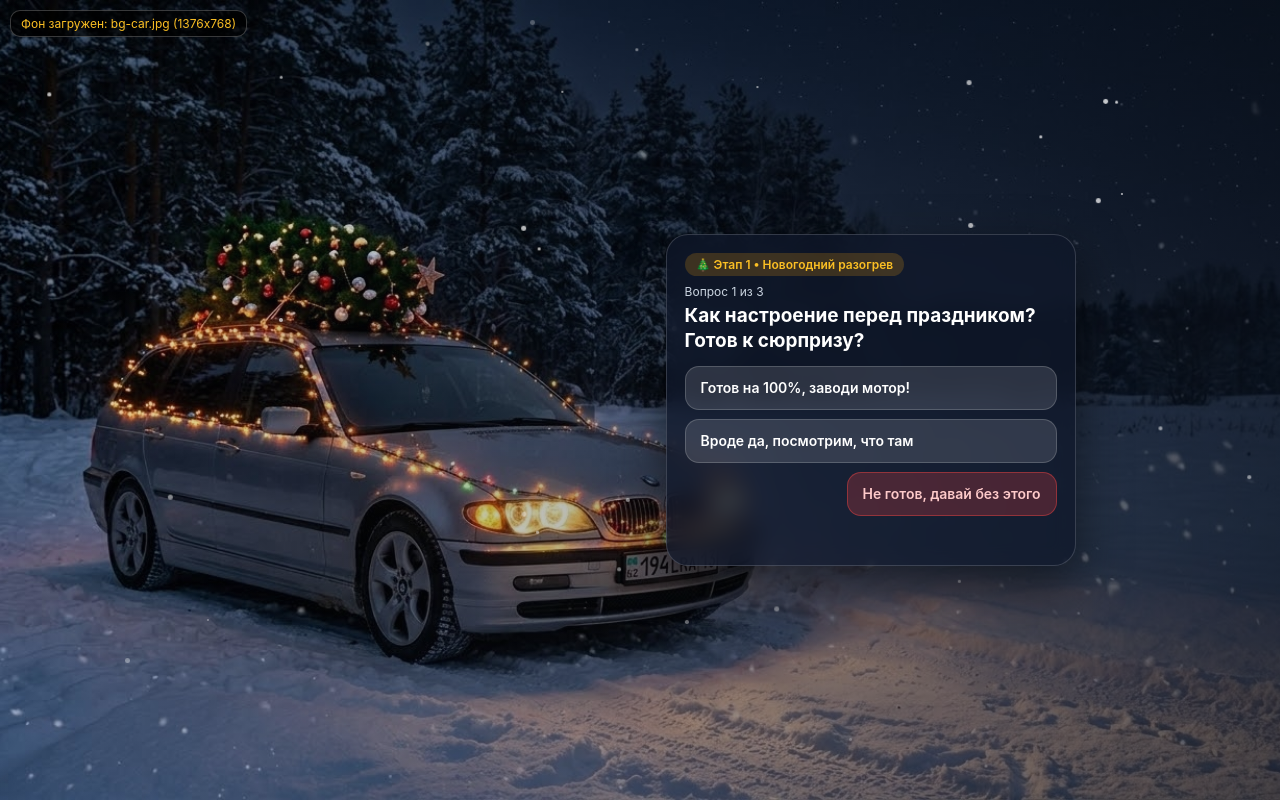
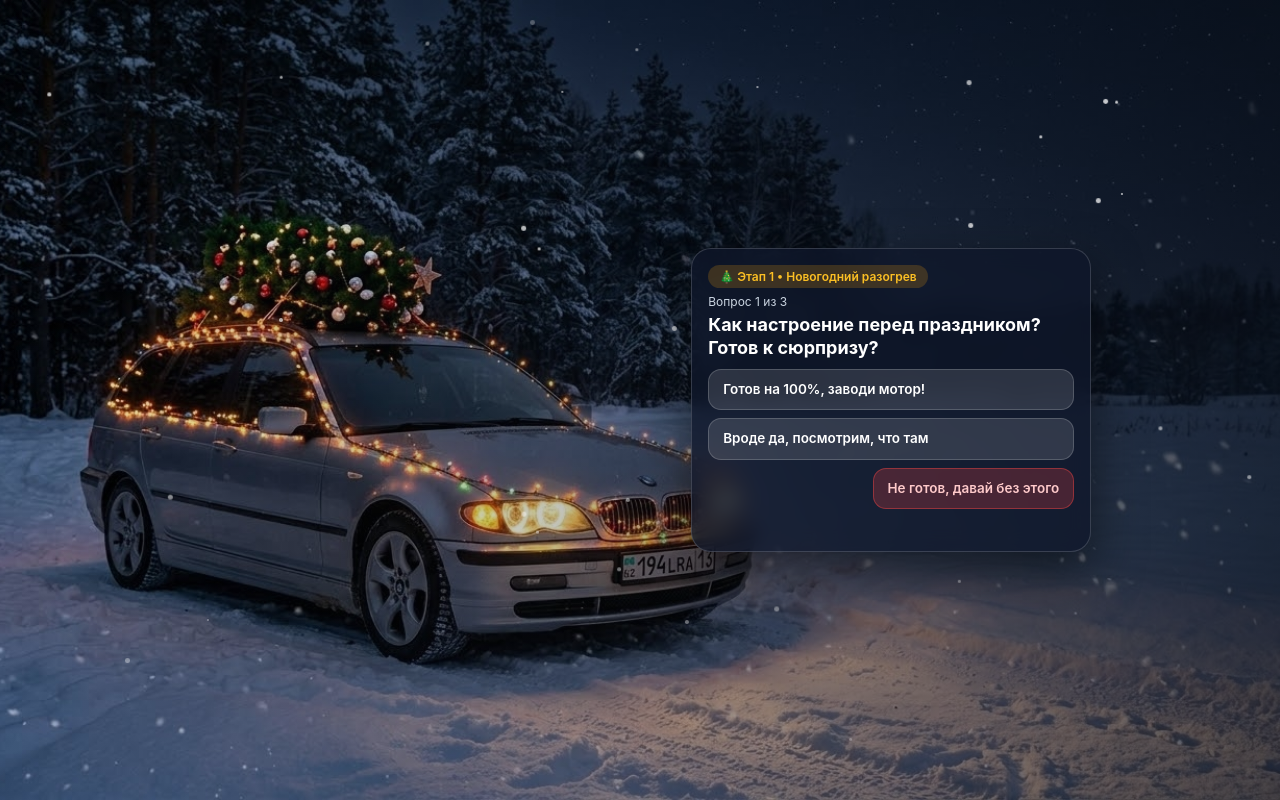
Before and after one commit to vurkumbaev-create/new-year-card, a plain HTML site: page index.html in a window 1280 px wide. Drawn offline with Linux system fonts and the light colour scheme.

Commit message:
Add files via upload

```diff
--- a/index.html
+++ b/index.html
@@ -25,7 +25,7 @@
       display: flex;
       align-items: center;
       justify-content: center;
-      padding: 16px;
+      padding: 14px;
       position: relative;
     }
 
@@ -35,7 +35,7 @@
       width: 100%;
       height: 100%;
       object-fit: cover;
-      object-position: 16% center;
+      object-position: 18% center;
       z-index: 0;
       pointer-events: none;
     }
@@ -45,8 +45,8 @@
       inset: 0;
       background: linear-gradient(
         90deg,
-        rgba(9, 13, 22, 0.05) 0%,
-        rgba(9, 13, 22, 0.30) 48%,
+        rgba(9, 13, 22, 0.04) 0%,
+        rgba(9, 13, 22, 0.28) 50%,
         rgba(9, 13, 22, 0.68) 100%
       );
       z-index: 1;
@@ -82,32 +82,17 @@
       }
     }
 
-    .debug-tag {
-      position: fixed;
-      top: 10px;
-      left: 10px;
-      z-index: 50;
-      background: rgba(0, 0, 0, 0.72);
-      border: 1px solid rgba(255, 255, 255, 0.22);
-      color: #fbbf24;
-      font-size: 12px;
-      padding: 5px 10px;
-      border-radius: 10px;
-      max-width: 90vw;
-      word-break: break-all;
-    }
-
     .card {
       position: relative;
       z-index: 10;
       width: 100%;
-      max-width: 410px;
-      background: rgba(15, 23, 42, 0.76);
+      max-width: 400px;
+      background: rgba(15, 23, 42, 0.78);
       backdrop-filter: blur(10px);
       -webkit-backdrop-filter: blur(10px);
       border: 1px solid rgba(255, 255, 255, 0.16);
-      border-radius: 22px;
-      padding: 18px;
+      border-radius: 20px;
+      padding: 16px;
       box-shadow: 0 20px 50px rgba(0, 0, 0, 0.55);
     }
 
@@ -119,44 +104,44 @@
       color: #fbbf24;
       font-size: 12px;
       font-weight: 600;
-      margin-bottom: 8px;
+      margin-bottom: 6px;
     }
 
     h2 {
-      margin: 0 0 10px;
-      font-size: 19px;
-      line-height: 1.3;
+      margin: 0 0 8px;
+      font-size: 18px;
+      line-height: 1.28;
     }
 
     p {
-      margin: 0 0 14px;
+      margin: 0 0 12px;
       color: #e2e8f0;
-      line-height: 1.45;
+      line-height: 1.42;
       font-size: 14px;
     }
 
     .q-counter {
       font-size: 12px;
       color: #cbd5e1;
-      margin-bottom: 5px;
+      margin-bottom: 4px;
     }
 
     .choices {
       position: relative;
-      min-height: 156px;
+      min-height: 144px;
       display: flex;
       flex-direction: column;
-      gap: 9px;
+      gap: 8px;
       justify-content: center;
     }
 
     button {
       border: none;
-      border-radius: 14px;
-      padding: 12px 15px;
-      font-size: 14px;
+      border-radius: 13px;
+      padding: 11px 14px;
+      font-size: 13.5px;
       font-weight: 600;
-      line-height: 1.3;
+      line-height: 1.28;
       cursor: pointer;
       transition: transform 0.14s ease, background 0.2s ease;
       touch-action: manipulation;
@@ -194,10 +179,14 @@
       margin-top: 8px;
     }
 
+    .btn-next:hover {
+      background: #fbbf24;
+    }
+
     .note {
-      min-height: 20px;
-      margin-top: 8px;
-      font-size: 13px;
+      min-height: 18px;
+      margin-top: 6px;
+      font-size: 12.5px;
       color: #fbbf24;
       text-align: center;
     }
@@ -210,21 +199,58 @@
       to { opacity: 1; transform: translateY(0); }
     }
 
+    /* Горизонтальный телефон / планшет: машина слева, вопросы смещены вправо */
+    @media (orientation: landscape) and (max-height: 600px) {
+      body {
+        align-items: center;
+        justify-content: flex-end;
+        padding: 10px calc(18px + env(safe-area-inset-right)) 10px calc(18px + env(safe-area-inset-left));
+      }
+
+      .bg-photo {
+        object-position: 10% center;
+      }
+
+      .card {
+        max-width: 360px;
+        padding: 12px 14px;
+        border-radius: 18px;
+        background: rgba(15, 23, 42, 0.74);
+      }
+
+      h2 {
+        font-size: 16px;
+        margin-bottom: 6px;
+      }
+
+      .choices {
+        min-height: 122px;
+        gap: 6px;
+      }
+
+      button {
+        padding: 9px 12px;
+        font-size: 13px;
+      }
+    }
+
+    /* Широкие экраны (ПК) */
     @media (min-width: 960px) {
       body {
         justify-content: flex-start;
-        padding-left: 52%;
+        padding-left: 54%;
       }
     }
 
-    @media (max-width: 640px) {
+    /* Вертикальный телефон: машина сверху, карточка снизу */
+    @media (orientation: portrait) and (max-width: 640px) {
       body {
         align-items: flex-end;
         padding: calc(12px + env(safe-area-inset-top)) 14px calc(16px + env(safe-area-inset-bottom));
       }
 
       .bg-photo {
-        object-position: 26% 32%;
+        object-position: 28% 30%;
       }
 
       .bg-overlay {
@@ -239,14 +265,11 @@
       .card {
         max-width: 400px;
         padding: 16px;
-        background: rgba(15, 23, 42, 0.78);
       }
     }
   </style>
 </head>
 <body>
-  <div class="debug-tag" id="debugTag">Проверяю фон...</div>
-
   <img
     class="bg-photo"
     id="bgPhoto"
@@ -282,13 +305,8 @@
 
   <script>
     const bgPhoto = document.getElementById("bgPhoto");
-    const debugTag = document.getElementById("debugTag");
     const candidates = ["bg-car.jpg", "bg-car.jpeg", "bg-car.png", "bg-car.webp", "bg-car.jpg.jpg"];
     let candidateIndex = 0;
-
-    bgPhoto.addEventListener("load", () => {
-      debugTag.textContent = "Фон загружен: " + bgPhoto.getAttribute("src") + " (" + bgPhoto.naturalWidth + "x" + bgPhoto.naturalHeight + ")";
-    });
 
     bgPhoto.addEventListener("error", () => {
       candidateIndex++;
@@ -296,7 +314,6 @@
         bgPhoto.src = candidates[candidateIndex];
       } else {
         bgPhoto.style.display = "none";
-        debugTag.textContent = "Файл не найден рядом с HTML! Страница: " + location.href;
       }
     });
 
```
